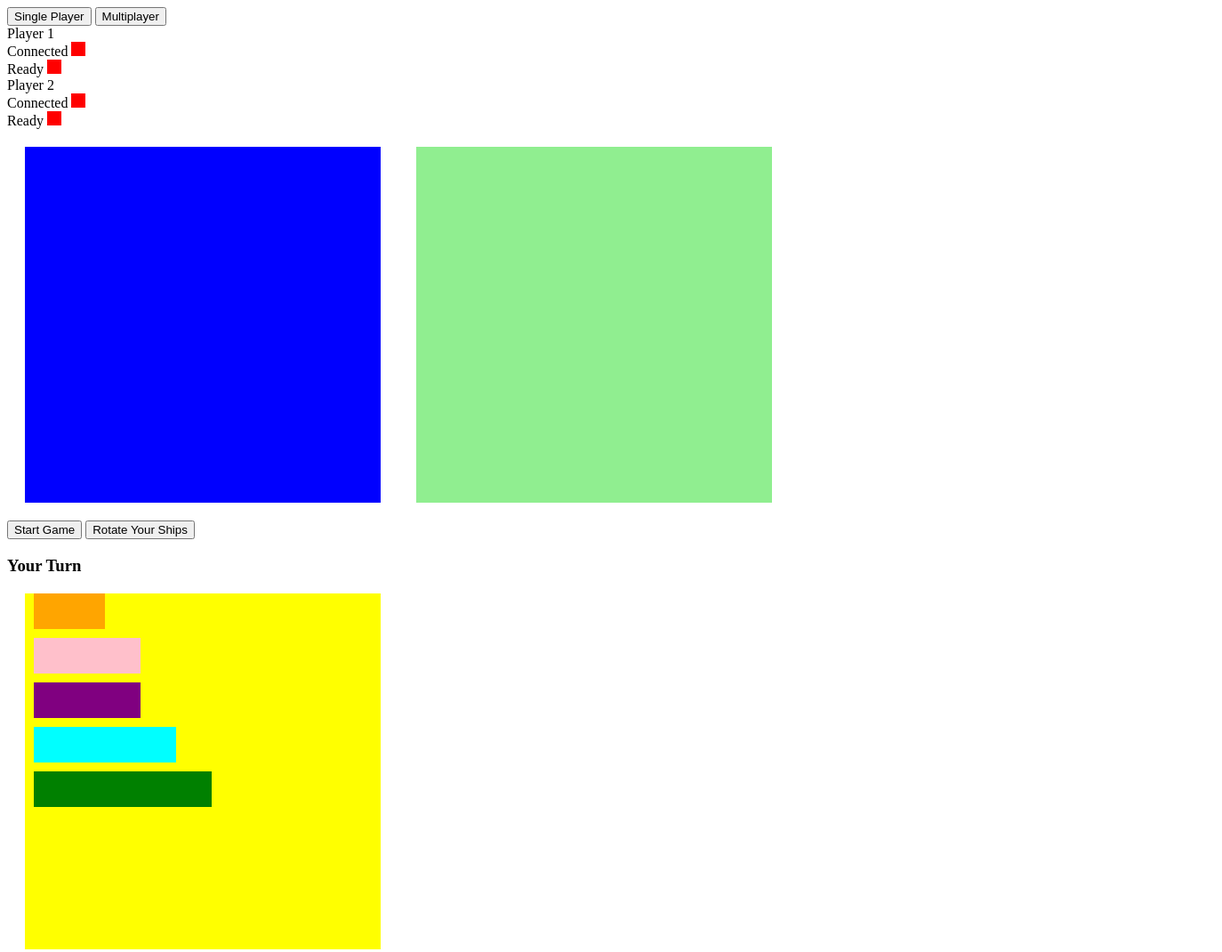
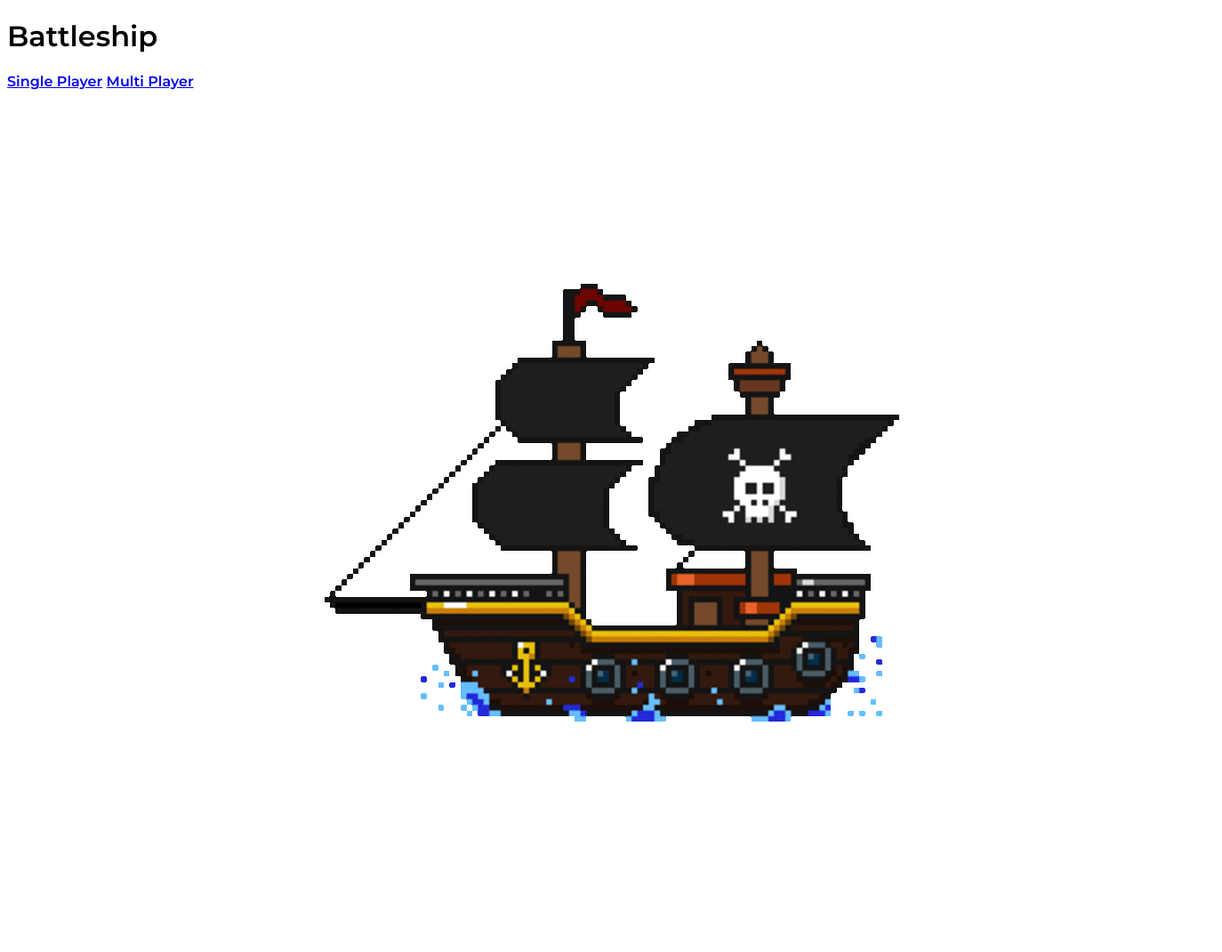
Before and after one commit to ratzPereira/Battleship-app, a website: page public/index.html in a window 1280 px wide. Shown: the whole page at 89% size, 1374 px wide, since content can reach past the window. After the commit the page ends 881 px from the top, so only its background shows below. Drawn offline with nearby package versions, Linux system fonts and the light colour scheme; a web font is replaced by a local one.

Commit message:
Start the aspect work. added images, made new html files for single and multiplayer

```diff
--- a/public/app.js
+++ b/public/app.js
@@ -446,9 +446,7 @@ document.addEventListener ('DOMContentLoaded', () => {
 
     function playGameSingle(){
 
-        if(isGameOver) {
-            return
-        }
+        if (isGameOver) return
 
         if (currentPlayer === 'user') {
             turnDisplay.innerHTML = 'Your turn'
--- a/public/index.html
+++ b/public/index.html
@@ -11,51 +11,21 @@
         <meta name="description" content="">
         <meta name="viewport" content="width=device-width, initial-scale=1">
         <link rel="stylesheet" href="style.css">
-        <script src="app.js" charset="utf-8"></script>
-        <script src="/socket.io/socket.io.js"></script>
+        <link href="https://fonts.googleapis.com/css2?family=Montserrat:wght@600&display=swap" rel="stylesheet">
+        <link href="https://fonts.googleapis.com/css2?family=Ranchers&display=swap" rel="stylesheet">
     </head>
 
     <body>
 
-    <button id="singlePlayerButton">Single Player</button>
-    <button id="multiPlayerButton">Multiplayer</button>
-
-    <div class="player p1">
-        Player 1
-        <div class="connected">Connected <span></span></div>
-        <div class="ready">Ready <span></span></div>
+    <div class="splash-container">
+        <h1 class="splash-title">Battleship</h1>
+            <div>
+                <a href="/singleplayer.html">Single Player</a>
+                <a href="multiplayer.html">Multi Player</a>
+            </div>
     </div>
 
-    <div class="player p2">
-        Player 2
-        <div class="connected">Connected <span></span></div>
-        <div class="ready">Ready <span></span></div>
-    </div>
-
-
-
-
-    <div class="container">
-        <div class="grid grid-user"></div>
-        <div class="grid grid-computer"></div>
-    </div>
-
-    <div class="hidden-info">
-        <button id="start">Start Game</button>
-        <button id="rotate">Rotate Your Ships</button>
-        <h3 id="whose-go">Your Turn</h3>
-        <h3 id="info"></h3>
-    </div>
-
-            <!--Player Ships to use-->
-
-    <div class="grid-display">
-        <div class="ship destroyer-container" draggable="true"><div id="destroyer-0"></div><div id="destroyer-1"></div></div>
-        <div class="ship submarine-container" draggable="true"><div id="submarine-0"></div><div id="submarine-1"></div><div id="submarine-2"></div></div>
-        <div class="ship cruiser-container" draggable="true"><div id="cruiser-0"></div><div id="cruiser-1"></div><div id="cruiser-2"></div></div>
-        <div class="ship battleship-container" draggable="true"><div id="battleship-0"></div><div id="battleship-1"></div><div id="battleship-2"></div><div id="battleship-3"></div></div>
-        <div class="ship carrier-container" draggable="true"><div id="carrier-0"></div><div id="carrier-1"></div><div id="carrier-2"></div><div id="carrier-3"></div><div id="carrier-4"></div></div>
-    </div>
+    <img src="/images/battleshipbig.gif" class="splash-battleship-image">
 
     </body>
 </html>
--- a/public/style.css
+++ b/public/style.css
@@ -1,3 +1,7 @@
+body {
+    font-family:'Montserrat', sans-serif;
+}
+
 .container {
     display: flex;
 }
```
Also changed, not shown: public/singleplayer.html (added, +63 -0 lines), public/images/battleship.png (added), public/images/battleshipbig.gif (added).
